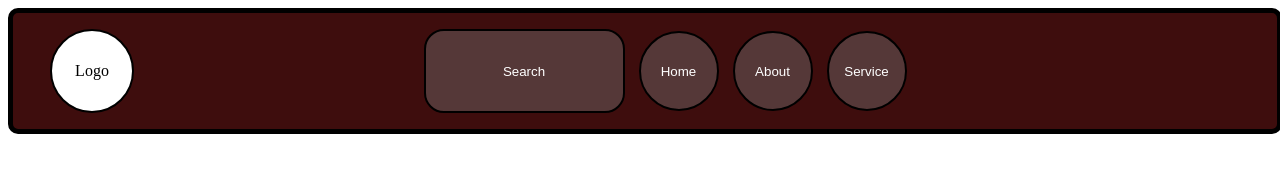
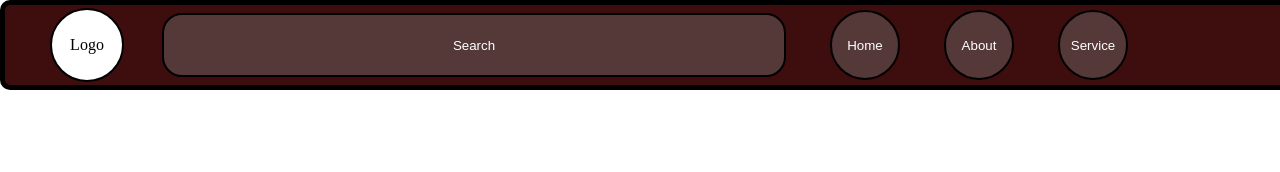
Before and after one commit to SkFahimuddin/Coffee_Ecom, a plain HTML site: page index.html in a window 1280 px wide. Drawn offline with Linux system fonts and the light colour scheme.

Commit message:
sayony made few changes

```diff
--- a/index.html
+++ b/index.html
@@ -9,7 +9,7 @@
 <body>
     <nav class ="nav" id = "nav">
         <div class="logo" id="logo"> Logo</div>
-        <ul><input placeholder ="Search"class="Search" id ="search "></input>
+        <ul><input placeholder ="Search"class="Search" id ="search ">
             <button class="home" id ="home ">Home</button>
             <button class="About" id ="About">About</button>
             <button class="Service" id ="Service">Service</button>
--- a/style.css
+++ b/style.css
@@ -1,8 +1,12 @@
-.nav
+body, *{
+    margin: 0;
+    padding: 0;
+}
+nav
 {
     background-color: rgb(62, 13, 13);
+    height: 80px;
     width: 100%;
-
     border: 5px solid black;
     border-radius: 10px;
     color: white;
@@ -10,12 +14,11 @@
     display: flex;
     justify-content: center;
     align-items: center;
-
 }
 .logo
 {
-    height: 80px;
-    width: 80px;
+    height: 70px;
+    width: 70px;
     background-color: white;
     position: absolute;
     left: 50px;
@@ -33,9 +36,9 @@ button{
     padding:10px;
     border: 2px solid black;
     border-radius: 50%;
-    height:80px;
-    width: 80px;
-    margin-left: 10px;
+    height:70px;
+    width: 70px;
+    margin-left: 40px;
 }
 .Search
 {
@@ -43,8 +46,9 @@ button{
     background-color: rgb(85, 56, 56);
     padding:10px;
     border: 2px solid black;
-    height:60px;
+    height:40px;
     border-radius: 20px;
+    width: 75vh;
 }
 input::placeholder
 {
```
